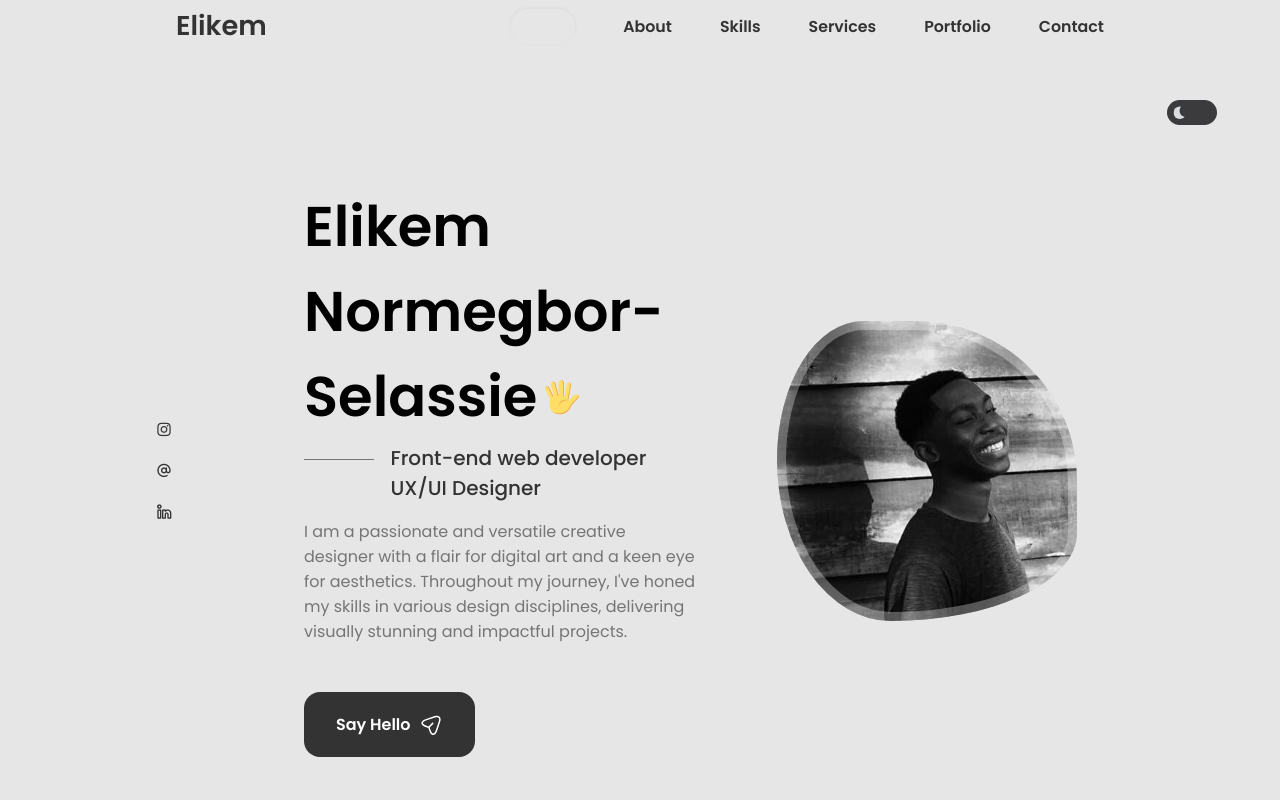
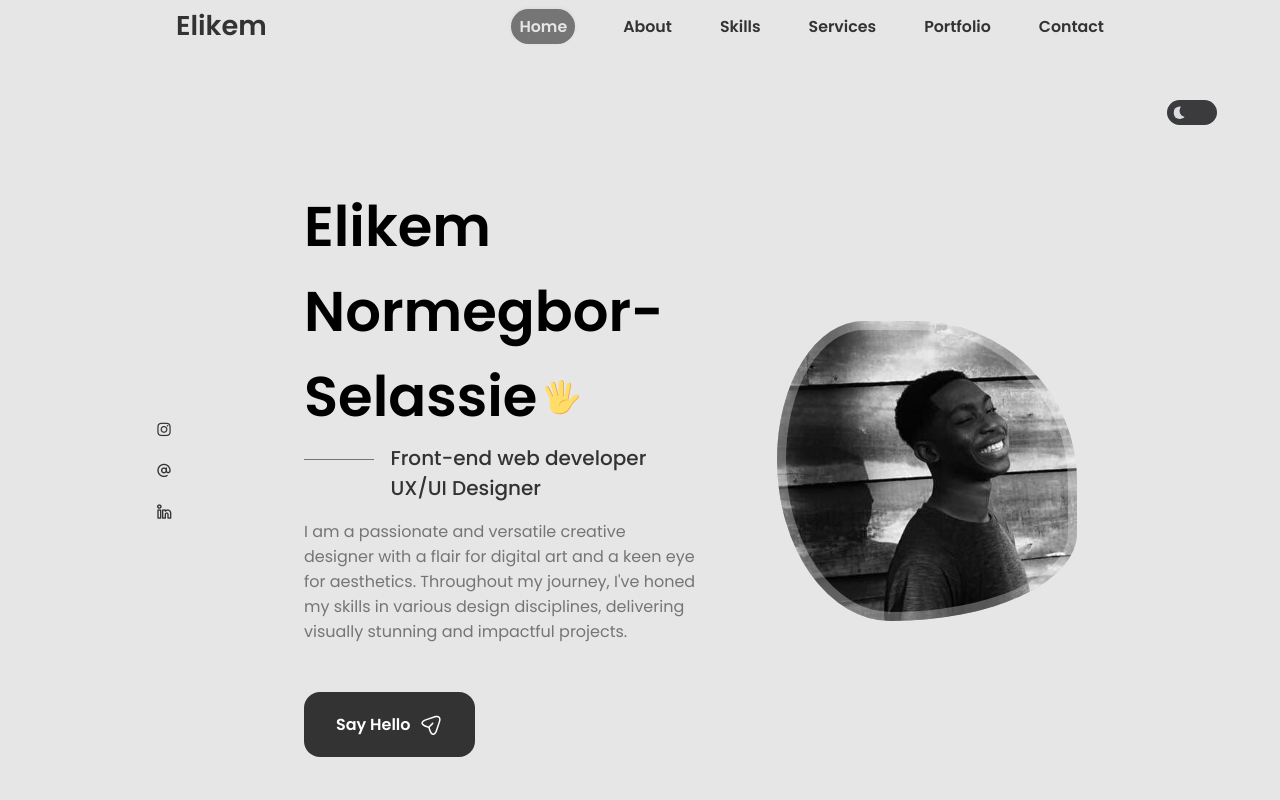
Before and after one commit to Mreselassie001/Portfolio, a React (Create React App) app: page / in a window 1280 px wide. Shown: the top 800 px of the page. Built offline with nearby package versions, Linux system fonts and the light colour scheme.

Commit message:
Update header.css

```diff
--- a/src/components/header/header.css
+++ b/src/components/header/header.css
@@ -56,8 +56,8 @@
   /* transform: scale(1.2); */
   width: 100%;
   /* transition: .1s; */
-  bottom-border:solid 1px var(--text-color);
-/*   background-color: var(--text-color); */
+/*   bottom-border:solid 1px var(--text-color); */
+  background-color: var(--text-color);
   box-shadow: 0 -1px 4px rgba(0, 0, 0, 0.05);
   color: var(--body-color);
   border-radius: 30px;
```
